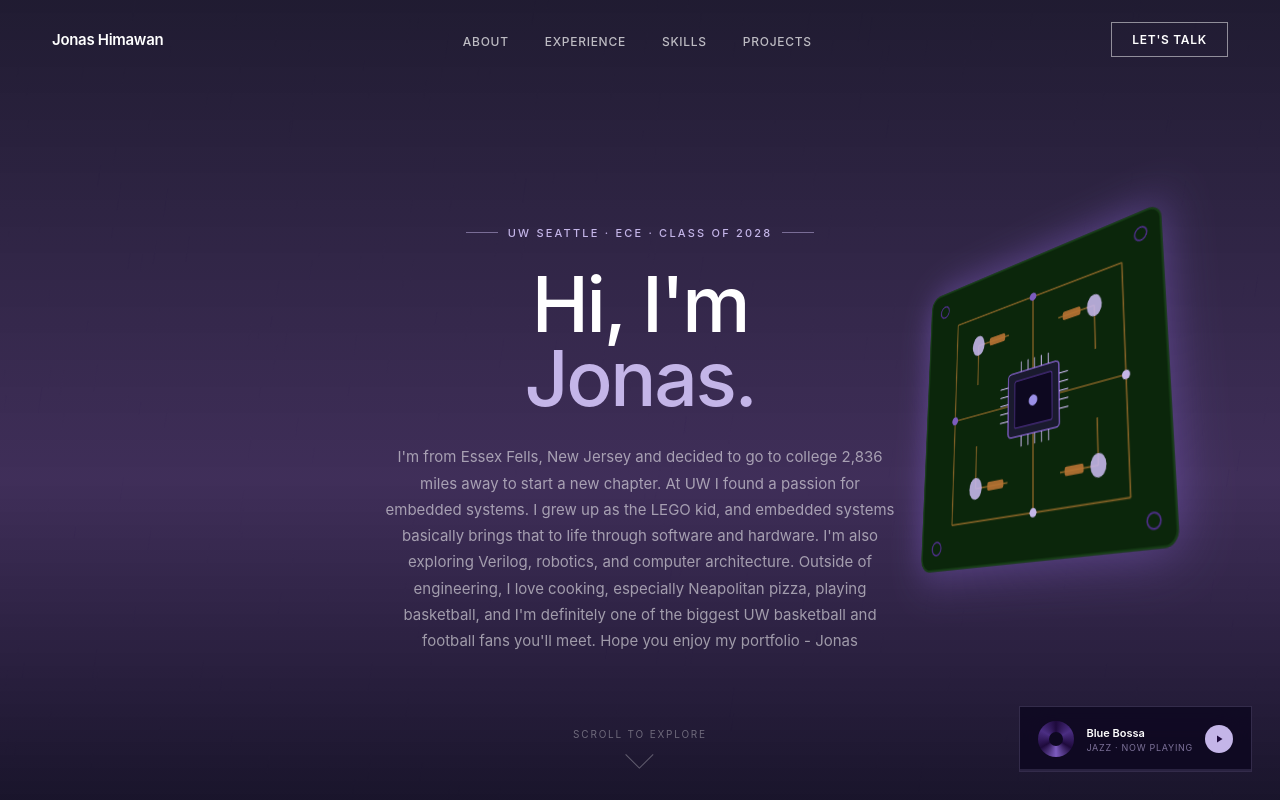
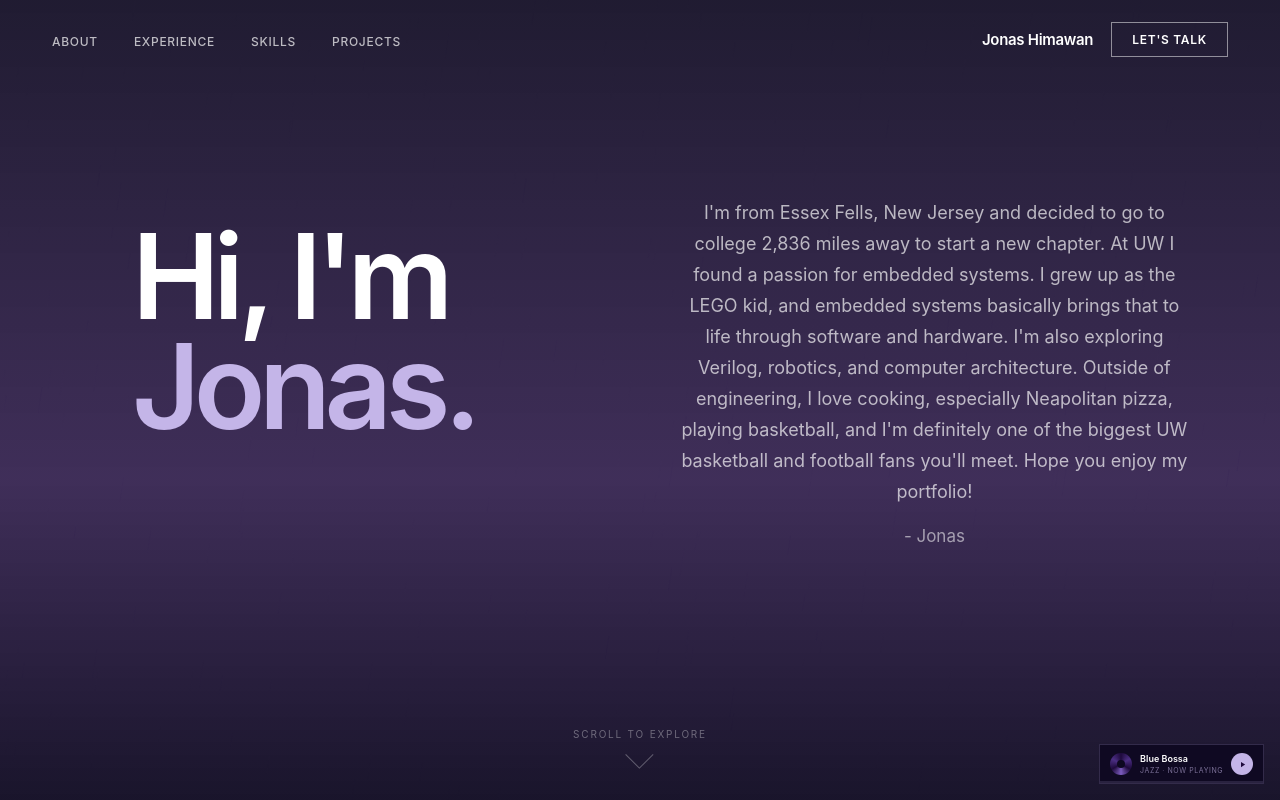
Before and after one commit to JonasHimawan/JonasHimawan.github.io, a plain HTML site: page index.html in a window 1280 px wide. Shown: the top 800 px of the page. Drawn offline with Linux system fonts and the light colour scheme.

Commit message:
Refactor index.html for improved layout and styling
Updated styling and structure for various elements, including music player and hero section. Adjusted font sizes and layout for improved responsiveness.

```diff
--- a/index.html
+++ b/index.html
@@ -14,7 +14,8 @@
 @font-face { font-family:'SF Pro Text'; src:local('SF Pro Text Semibold'),local('.SFNSText-Semibold'); font-weight:600; }
 
 *,*::before,*::after{box-sizing:border-box;margin:0;padding:0;}
-html{scroll-behavior:smooth;}
+html{scroll-behavior:smooth;scroll-snap-type:y proximity;}
+body{scroll-snap-type:y proximity;}
 
 :root{
   --white:#ffffff;
@@ -44,6 +45,7 @@ nav{
   padding:22px 52px;
   transition:background .4s,border-bottom .4s;
 }
+.nav-actions{display:flex;align-items:center;gap:18px;margin-left:auto;}
 nav.scrolled{background:rgba(255,255,255,0.92);backdrop-filter:blur(16px);border-bottom:1px solid var(--border);}
 .nav-logo{font-family:'SF Pro Display',-apple-system,system-ui,sans-serif;font-size:15px;font-weight:600;color:var(--white);letter-spacing:-.02em;transition:color .4s;}
 nav.scrolled .nav-logo{color:var(--purple);}
@@ -59,15 +61,15 @@ nav.scrolled .nav-cta:hover{background:var(--purple);color:var(--white)!importan
 
 /* ── MUSIC PLAYER ── */
 #music-player{
-  position:fixed;bottom:28px;right:28px;z-index:300;
+  position:fixed;bottom:16px;right:16px;z-index:300;
   background:rgba(14,8,32,.85);backdrop-filter:blur(16px);
   border:1px solid rgba(196,181,232,.2);
-  padding:14px 18px;display:flex;align-items:center;gap:12px;
-  min-width:220px;transition:opacity .3s;
+  padding:8px 10px;display:flex;align-items:center;gap:8px;
+  min-width:150px;transition:opacity .3s;
 }
 #music-player:hover{opacity:1;}
 .music-vinyl{
-  width:36px;height:36px;border-radius:50%;
+  width:22px;height:22px;border-radius:50%;
   background:conic-gradient(#1e0a3c 0deg,#4b2e83 60deg,#1e0a3c 120deg,#7c5cbf 180deg,#1e0a3c 240deg,#4b2e83 300deg,#1e0a3c 360deg);
   position:relative;flex-shrink:0;
   animation:spin 3s linear infinite;animation-play-state:paused;
@@ -76,16 +78,16 @@ nav.scrolled .nav-cta:hover{background:var(--purple);color:var(--white)!importan
 .music-vinyl::after{content:'';position:absolute;inset:30%;border-radius:50%;background:#0d0820;}
 @keyframes spin{to{transform:rotate(360deg);}}
 .music-info{flex:1;min-width:0;}
-.music-title{font-size:11px;font-weight:600;color:var(--white);white-space:nowrap;overflow:hidden;text-overflow:ellipsis;}
-.music-sub{font-size:9px;color:rgba(196,181,232,.6);letter-spacing:.08em;text-transform:uppercase;margin-top:2px;}
+.music-title{font-size:9px;font-weight:600;color:var(--white);white-space:nowrap;overflow:hidden;text-overflow:ellipsis;}
+.music-sub{font-size:7px;color:rgba(196,181,232,.6);letter-spacing:.08em;text-transform:uppercase;margin-top:2px;}
 .music-btn{
-  width:28px;height:28px;border-radius:50%;
+  width:22px;height:22px;border-radius:50%;
   background:var(--lavender);border:none;cursor:pointer;
   display:flex;align-items:center;justify-content:center;
   transition:background .2s;flex-shrink:0;
 }
 .music-btn:hover{background:var(--white);}
-.music-btn svg{width:12px;height:12px;fill:var(--purple);}
+.music-btn svg{width:9px;height:9px;fill:var(--purple);}
 .music-bar{
   position:absolute;bottom:0;left:0;right:0;height:2px;
   background:rgba(196,181,232,.15);
@@ -93,7 +95,7 @@ nav.scrolled .nav-cta:hover{background:var(--purple);color:var(--white)!importan
 .music-progress{height:100%;background:var(--lavender);width:0%;transition:width .5s linear;}
 
 /* ── HERO RAIN SCENE ── */
-.hero-wrap{position:relative;height:300vh;}
+.hero-wrap{position:relative;height:160vh;scroll-snap-align:start;scroll-snap-stop:always;}
 .hero-sticky{
   position:sticky;top:0;height:100vh;overflow:hidden;
   display:flex;align-items:center;justify-content:center;
@@ -173,25 +175,36 @@ nav.scrolled .nav-cta:hover{background:var(--purple);color:var(--white)!importan
 
 /* Hero text */
 .hero-text-layer{
-  position:relative;z-index:4;text-align:center;
-  padding:80px 40px 0;pointer-events:none;
+  position:relative;z-index:4;width:min(1240px,100%);
+  display:grid;grid-template-columns:0.95fr 1.05fr;gap:90px;align-items:center;
+  padding:20px 72px 0 112px;pointer-events:none;text-align:left;transform:translateY(-78px);
 }
-.hero-eyebrow{
-  font-size:11px;font-weight:500;letter-spacing:.2em;text-transform:uppercase;
-  color:var(--lavender);margin-bottom:28px;
-  display:flex;align-items:center;justify-content:center;gap:10px;
-}
-.hero-eyebrow::before,.hero-eyebrow::after{content:'';width:32px;height:1px;background:var(--lavender);opacity:.5;}
+.hero-eyebrow{display:none;}
 .hero-headline{
   font-family:'SF Pro Display',-apple-system,system-ui,sans-serif;
-  font-size:clamp(38px,6vw,80px);font-weight:500;
-  color:var(--white);letter-spacing:-.03em;line-height:.97;
+  font-size:clamp(68px,9.2vw,142px);font-weight:600;
+  color:var(--white);letter-spacing:-.055em;line-height:.93;
 }
 .hero-headline em{font-style:normal;color:var(--lavender);}
+.hero-bio-block{
+  max-width:720px;
+  justify-self:center;
+  text-align:center;
+  transform:translateY(42px);
+}
 .hero-desc{
-  margin-top:28px;font-size:15px;line-height:1.75;
-  color:rgba(255,255,255,.55);max-width:520px;margin-left:auto;margin-right:auto;
+  margin:0;font-size:clamp(18px,1.34vw,22px);line-height:1.72;
+  color:rgba(255,255,255,.68);
 }
+.bio-signoff{
+  display:block;
+  text-align:center;
+  margin-top:14px;
+  color:rgba(255,255,255,.55);
+  font-size:clamp(17px,1.22vw,20px);
+  line-height:1.65;
+}
+
 .hero-scroll-hint{
   position:absolute;bottom:36px;left:50%;transform:translateX(-50%);
   z-index:10;display:flex;flex-direction:column;align-items:center;gap:8px;
@@ -208,7 +221,8 @@ nav.scrolled .nav-cta:hover{background:var(--purple);color:var(--white)!importan
 @keyframes bounce{0%,100%{transform:rotate(45deg) translateY(0);}50%{transform:rotate(45deg) translateY(5px);}}
 
 /* ── SECTIONS ── */
-.section{padding:110px 52px;position:relative;}
+ .section{padding:0 52px;position:relative;min-height:155vh;scroll-snap-align:start;scroll-snap-stop:always;overflow:clip;}
+.section-content{min-height:100vh;padding:110px 0;position:sticky;top:0;display:flex;flex-direction:column;justify-content:center;will-change:transform,opacity,filter;transition:filter .08s linear;}
 .section-dark{background:var(--purple);color:var(--white);}
 .section-off{background:var(--off);}
 .section-white{background:var(--white);}
@@ -305,8 +319,12 @@ footer{background:var(--black);padding:28px 52px;display:flex;justify-content:sp
 .reveal.visible{opacity:1;transform:translateY(0);}
 
 @media(max-width:860px){
+  .section{padding:0 24px;min-height:135vh;}
+  .section-content{padding:72px 0;}
   nav{padding:16px 24px;}
   .nav-links{display:none;}
+  .nav-actions{gap:12px;}
+  .hero-text-layer{grid-template-columns:1fr;gap:28px;padding:96px 28px 0;text-align:left;}
   .section{padding:72px 24px;}
   .about-split{grid-template-columns:1fr;gap:48px;}
   .pcb-scene{display:none;}
@@ -319,14 +337,16 @@ footer{background:var(--black);padding:28px 52px;display:flex;justify-content:sp
 
 <!-- NAV -->
 <nav id="nav">
-  <div class="nav-logo">Jonas Himawan</div>
   <ul class="nav-links">
     <li><a href="#about">About</a></li>
     <li><a href="#experience">Experience</a></li>
     <li><a href="#skills">Skills</a></li>
     <li><a href="#projects">Projects</a></li>
   </ul>
-  <a href="mailto:jonas.himawan@yahoo.com" class="nav-cta">Let's talk</a>
+  <div class="nav-actions">
+    <div class="nav-logo">Jonas Himawan</div>
+    <a href="mailto:jonas.himawan@yahoo.com" class="nav-cta">Let's talk</a>
+  </div>
 </nav>
 
 <!-- JAZZ MUSIC PLAYER -->
@@ -357,89 +377,16 @@ footer{background:var(--black);padding:28px 52px;display:flex;justify-content:sp
     <!-- Gradient overlay -->
     <div class="hero-bg-gradient"></div>
 
-    <!-- 3D PCB graphic (CSS 3D) -->
-    <div class="pcb-scene">
-      <div class="pcb-board">
-        <svg viewBox="0 0 300 300" xmlns="http://www.w3.org/2000/svg" style="width:100%;height:100%;filter:drop-shadow(0 0 24px rgba(124,92,191,0.6))">
-          <!-- Board -->
-          <rect x="10" y="10" width="280" height="280" rx="12" fill="#0d1f0d" stroke="#1a3a1a" stroke-width="2"/>
-          <!-- Copper traces -->
-          <g stroke="#b87333" stroke-width="1.5" fill="none" opacity="0.8">
-            <line x1="50" y1="50" x2="250" y2="50"/>
-            <line x1="50" y1="50" x2="50" y2="250"/>
-            <line x1="250" y1="50" x2="250" y2="250"/>
-            <line x1="50" y1="250" x2="250" y2="250"/>
-            <line x1="150" y1="50" x2="150" y2="130"/>
-            <line x1="150" y1="170" x2="150" y2="250"/>
-            <line x1="50" y1="150" x2="130" y2="150"/>
-            <line x1="170" y1="150" x2="250" y2="150"/>
-            <line x1="80" y1="80" x2="120" y2="80"/>
-            <line x1="180" y1="80" x2="220" y2="80"/>
-            <line x1="80" y1="220" x2="120" y2="220"/>
-            <line x1="180" y1="220" x2="220" y2="220"/>
-            <line x1="80" y1="80" x2="80" y2="120"/>
-            <line x1="220" y1="80" x2="220" y2="120"/>
-            <line x1="80" y1="180" x2="80" y2="220"/>
-            <line x1="220" y1="180" x2="220" y2="220"/>
-          </g>
-          <!-- Solder mask layer (green tint overlay) -->
-          <rect x="10" y="10" width="280" height="280" rx="12" fill="rgba(0,80,0,0.15)"/>
-          <!-- Center IC chip -->
-          <rect x="120" y="120" width="60" height="60" rx="4" fill="#1a1a2e" stroke="#7c5cbf" stroke-width="1.5"/>
-          <rect x="128" y="128" width="44" height="44" rx="2" fill="#0d0820" stroke="#4b2e83" stroke-width="1"/>
-          <!-- IC pins -->
-          <g stroke="#c4b5e8" stroke-width="1.2" opacity="0.9">
-            <line x1="120" y1="132" x2="110" y2="132"/><line x1="120" y1="140" x2="110" y2="140"/>
-            <line x1="120" y1="148" x2="110" y2="148"/><line x1="120" y1="156" x2="110" y2="156"/>
-            <line x1="120" y1="164" x2="110" y2="164"/>
-            <line x1="180" y1="132" x2="190" y2="132"/><line x1="180" y1="140" x2="190" y2="140"/>
-            <line x1="180" y1="148" x2="190" y2="148"/><line x1="180" y1="156" x2="190" y2="156"/>
-            <line x1="180" y1="164" x2="190" y2="164"/>
-            <line x1="132" y1="120" x2="132" y2="110"/><line x1="140" y1="120" x2="140" y2="110"/>
-            <line x1="148" y1="120" x2="148" y2="110"/><line x1="156" y1="120" x2="156" y2="110"/>
-            <line x1="164" y1="120" x2="164" y2="110"/>
-            <line x1="132" y1="180" x2="132" y2="190"/><line x1="140" y1="180" x2="140" y2="190"/>
-            <line x1="148" y1="180" x2="148" y2="190"/><line x1="156" y1="180" x2="156" y2="190"/>
-            <line x1="164" y1="180" x2="164" y2="190"/>
-          </g>
-          <!-- Capacitors -->
-          <g fill="#c4b5e8" opacity="0.9">
-            <ellipse cx="80" cy="80" rx="8" ry="10"/><ellipse cx="220" cy="80" rx="8" ry="10"/>
-            <ellipse cx="80" cy="220" rx="8" ry="10"/><ellipse cx="220" cy="220" rx="8" ry="10"/>
-          </g>
-          <!-- Resistors -->
-          <g fill="#b87333" opacity="0.9">
-            <rect x="95" y="76" width="20" height="8" rx="2"/><rect x="185" y="76" width="20" height="8" rx="2"/>
-            <rect x="95" y="216" width="20" height="8" rx="2"/><rect x="185" y="216" width="20" height="8" rx="2"/>
-          </g>
-          <!-- Glowing signal dots -->
-          <g>
-            <circle cx="150" cy="50" r="4" fill="#7c5cbf"><animate attributeName="opacity" values="1;0.2;1" dur="1.5s" repeatCount="indefinite"/></circle>
-            <circle cx="50" cy="150" r="4" fill="#c4b5e8"><animate attributeName="opacity" values="0.2;1;0.2" dur="2s" repeatCount="indefinite"/></circle>
-            <circle cx="250" cy="150" r="4" fill="#7c5cbf"><animate attributeName="opacity" values="1;0.3;1" dur="1.8s" repeatCount="indefinite"/></circle>
-            <circle cx="150" cy="250" r="4" fill="#c4b5e8"><animate attributeName="opacity" values="0.3;1;0.3" dur="2.2s" repeatCount="indefinite"/></circle>
-            <circle cx="150" cy="150" r="5" fill="#9b90e8"><animate attributeName="r" values="3;6;3" dur="2s" repeatCount="indefinite"/><animate attributeName="opacity" values="1;0.5;1" dur="2s" repeatCount="indefinite"/></circle>
-          </g>
-          <!-- Corner mounting holes -->
-          <circle cx="30" cy="30" r="6" fill="none" stroke="#4b2e83" stroke-width="1.5"/>
-          <circle cx="270" cy="30" r="6" fill="none" stroke="#4b2e83" stroke-width="1.5"/>
-          <circle cx="30" cy="270" r="6" fill="none" stroke="#4b2e83" stroke-width="1.5"/>
-          <circle cx="270" cy="270" r="6" fill="none" stroke="#4b2e83" stroke-width="1.5"/>
-        </svg>
-      </div>
-    </div>
-
     <!-- Purple clip window -->
     <div class="hero-window" id="hero-window">
       <!-- Hero text lives INSIDE the window so it fades with it -->
       <div style="position:absolute;inset:0;background:transparent;display:flex;align-items:center;justify-content:center;">
         <div class="hero-text-layer" id="hero-text-layer">
-          <div class="hero-eyebrow">UW Seattle · ECE · Class of 2028</div>
-          <h1 class="hero-headline">
-            Hi, I'm<br>
-            <em>Jonas.</em>
-          </h1>
-          <p class="hero-desc">I'm from Essex Fells, New Jersey and decided to go to college 2,836 miles away to start a new chapter. At UW I found a passion for embedded systems. I grew up as the LEGO kid, and embedded systems basically brings that to life through software and hardware. I'm also exploring Verilog, robotics, and computer architecture. Outside of engineering, I love cooking, especially Neapolitan pizza, playing basketball, and I'm definitely one of the biggest UW basketball and football fans you'll meet. Hope you enjoy my portfolio - Jonas</p>
+          <h1 class="hero-headline">Hi, I'm <em>Jonas.</em></h1>
+          <div class="hero-bio-block">
+            <p class="hero-desc">I'm from Essex Fells, New Jersey and decided to go to college 2,836 miles away to start a new chapter. At UW I found a passion for embedded systems. I grew up as the LEGO kid, and embedded systems basically brings that to life through software and hardware. I'm also exploring Verilog, robotics, and computer architecture. Outside of engineering, I love cooking, especially Neapolitan pizza, playing basketball, and I'm definitely one of the biggest UW basketball and football fans you'll meet. Hope you enjoy my portfolio!</p>
+            <span class="bio-signoff">- Jonas</span>
+          </div>
         </div>
       </div>
     </div>
@@ -471,9 +418,9 @@ footer{background:var(--black);padding:28px 52px;display:flex;justify-content:sp
   <h2 class="section-title">Incoming 3rd year ECE student. Researcher. Builder.</h2>
   <div class="about-split reveal">
     <div class="about-text">
-      <p>I'm an <strong>incoming 3rd year Electrical &amp; Computer Engineering</strong> student at the University of Washington Seattle with a 3.84 GPA and a spot on the Dean's List. I work at the intersection of hardware and software — writing firmware, designing PCBs, and running acoustic experiments.</p>
-      <p>At the <strong>NEWT Lab</strong>, I contribute to ultrasonic acoustic research — including field deployments that fed into an ACM SenSys 2026 accepted paper with a 2.2° average lake deployment error. I'm also a Hardware/Firmware Developer at Fitness Tech at UW, building ESP32-based embedded systems with custom PCBs.</p>
-      <p>Outside of engineering, I serve as a <strong>Resident Adviser</strong> supporting a 900+ student residential community, and I love tackling problems where theory meets the real world.</p>
+      <p>I'm an <strong>incoming 3rd year Electrical &amp; Computer Engineering</strong> Dean's List student at the University of Washington Seattle with a 3.84 ECE GPA. I thrive at the intersection of hardware and software through writing firmware, designing PCBs, and running acoustic experiments.</p>
+      <p>At the <strong>Networking &amp; Emerging Wireless Technologies Lab</strong>, I contribute to ultrasonic acoustic research and underwater acoustics. I've conducted field deployments for underwater acoustics that fed into an ACM SenSys 2026 accepted paper with a 2.2° average lake deployment error. I'm also a Hardware/Firmware Developer at the Fitness Tech Engineering Student Organization at UW, building ESP32-based embedded systems with custom PCBs.</p>
+      <p>Outside of engineering, I serve as a <strong>Resident Adviser</strong> supporting a 900+ student residential community, directly advising 60 residents.</p>
       <div class="courses-row">
         <span class="course-pill">Signals &amp; Systems</span>
         <span class="course-pill">Electronic &amp; Photonic Devices</span>
@@ -485,7 +432,7 @@ footer{background:var(--black);padding:28px 52px;display:flex;justify-content:sp
     </div>
     <div>
       <div class="stats-grid">
-        <div class="stat-box"><div class="stat-num">3.84</div><div class="stat-label">GPA · Dean's List</div></div>
+        <div class="stat-box"><div class="stat-num">3.84</div><div class="stat-label">ECE GPA · Dean's List</div></div>
         <div class="stat-box"><div class="stat-num">3rd</div><div class="stat-label">Year at UW</div></div>
         <div class="stat-box" style="grid-column:1/-1"><div class="stat-num">'26</div><div class="stat-label">ACM SenSys Paper · Data Collection</div></div>
       </div>
@@ -787,6 +734,48 @@ const obs = new IntersectionObserver(entries => {
 }, { threshold: 0.1 });
 revealEls.forEach(el => obs.observe(el));
 
+
+/* ══════════════════════════════════════
+   FULL-PAGE SECTION TRANSITIONS
+   Each section has a different scroll animation.
+══════════════════════════════════════ */
+const animatedSections = [...document.querySelectorAll('section.section')];
+
+animatedSections.forEach(section => {
+  if(!section.querySelector(':scope > .section-content')){
+    const wrap = document.createElement('div');
+    wrap.className = 'section-content';
+    while(section.firstChild) wrap.appendChild(section.firstChild);
+    section.appendChild(wrap);
+  }
+});
+
+function clamp01(v){ return Math.min(1, Math.max(0, v)); }
+
+function updateSectionTransitions(){
+  animatedSections.forEach((section) => {
+    const content = section.querySelector('.section-content');
+    const rect = section.getBoundingClientRect();
+    const scrollable = Math.max(1, section.offsetHeight - window.innerHeight);
+    const progress = clamp01(-rect.top / scrollable);
+
+    // Calm section transition: no left/right movement and no blur.
+    // Each page gently lifts and fades as the next page comes in.
+    const fadeStart = section.id === 'contact' ? 0.82 : 0.74;
+    const fadeRange = 1 - fadeStart;
+    let opacity = progress < fadeStart ? 1 : 1 - ((progress - fadeStart) / fadeRange);
+    opacity = Math.max(0, opacity);
+
+    const lift = -42 * progress;
+    content.style.opacity = opacity.toFixed(3);
+    content.style.transform = `translate3d(0, ${lift}px, 0)`;
+    content.style.filter = 'none';
+  });
+}
+window.addEventListener('scroll', updateSectionTransitions, { passive:true });
+window.addEventListener('resize', updateSectionTransitions);
+updateSectionTransitions();
+
 /* ══════════════════════════════════════
    DRAG SCROLL — EXPERIENCE
 ══════════════════════════════════════ */
```
